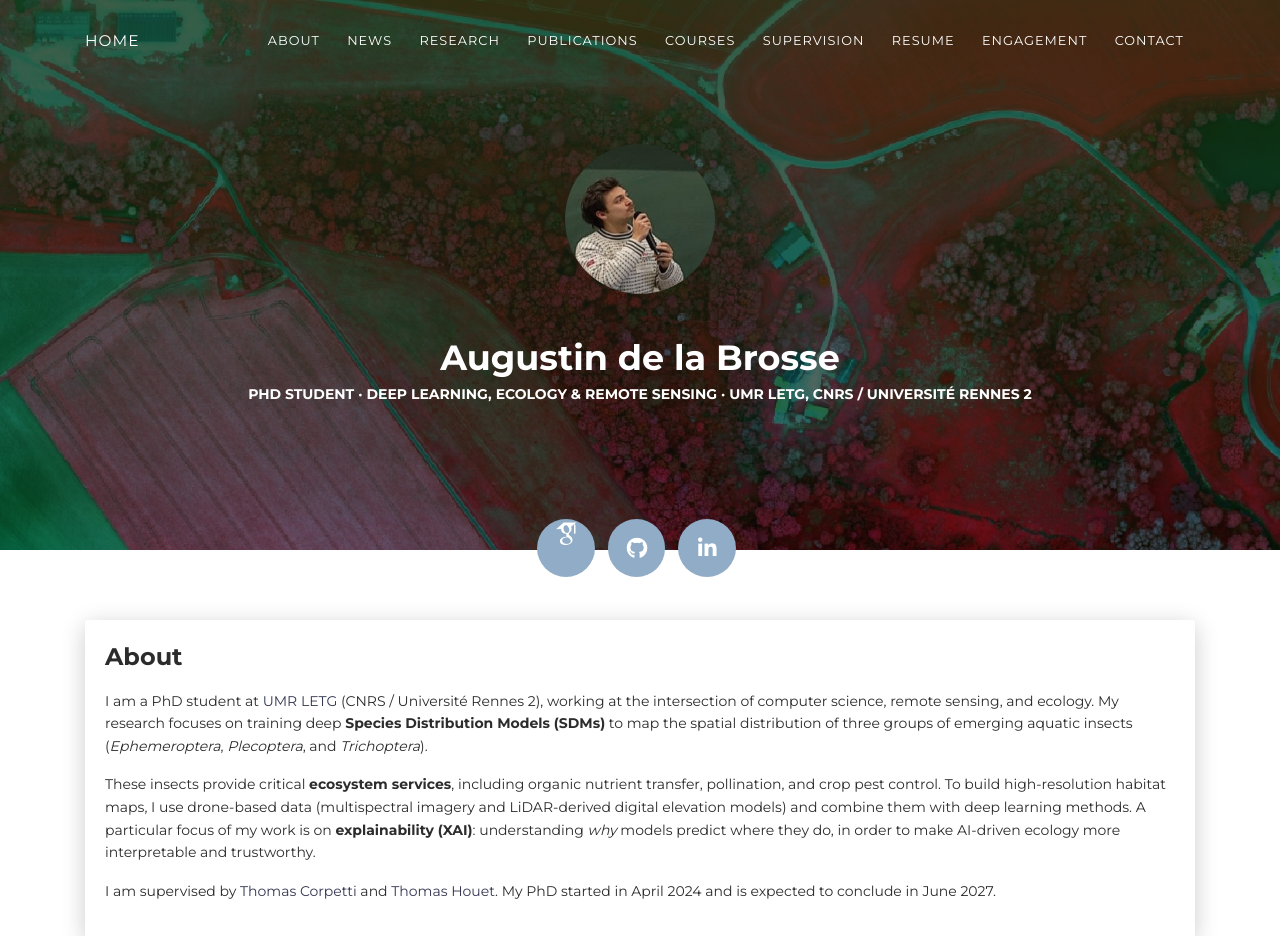
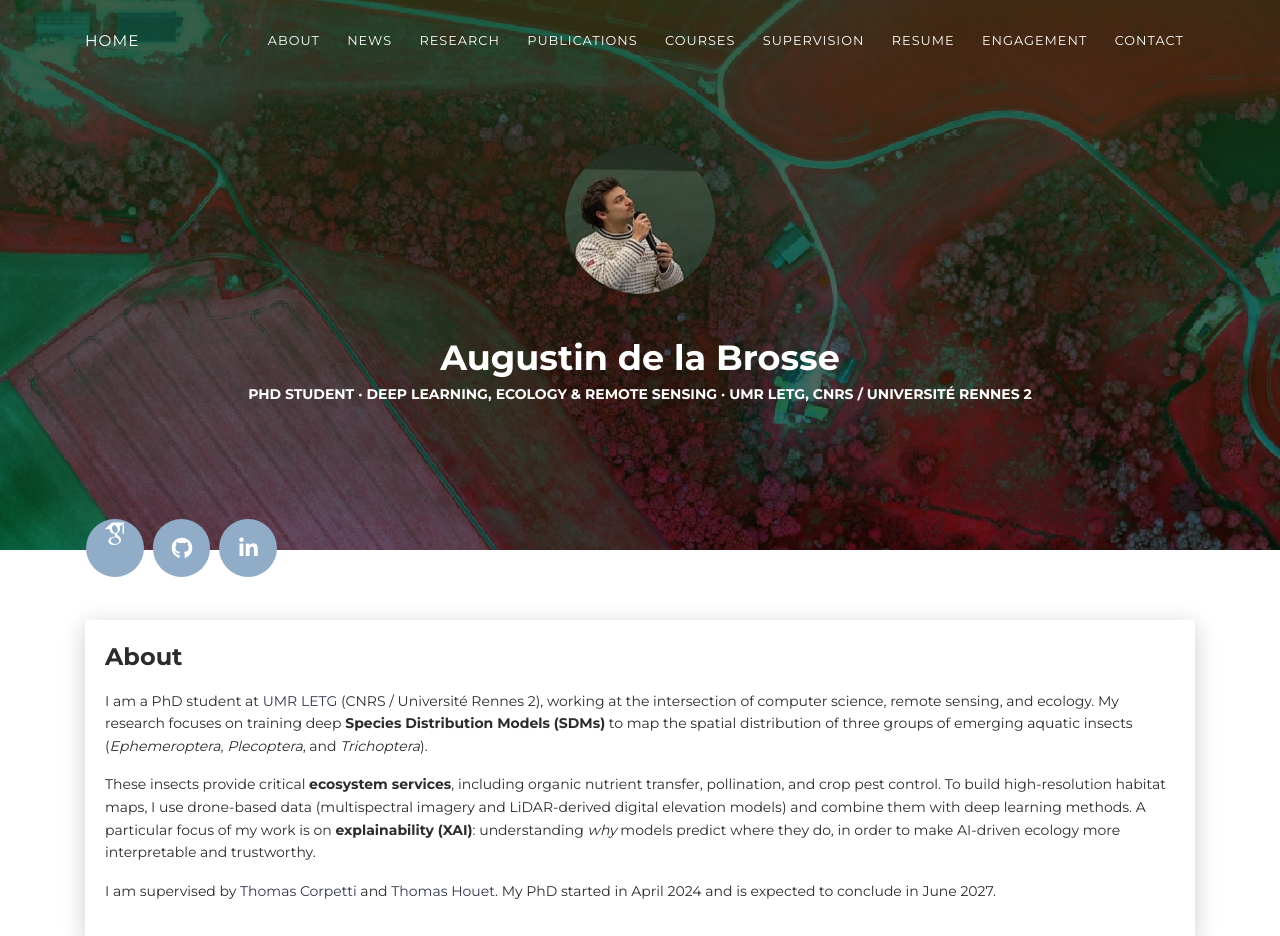
Before and after one commit to augustin-delabrosse/augustin-delabrosse.github.io, a plain HTML site: page index.html in a window 1280 px wide. Shown: the top 936 px of the page. Drawn offline with Linux system fonts and the light colour scheme; files whose address does not match are found by name.

Commit message:
Update index.html

```diff
--- a/index.html
+++ b/index.html
@@ -69,7 +69,7 @@
               </div>
               <div class="section">
                 <div class="container">
-                  <div class="button-container">
+                  <div class="button-container" style="display: flex; align-items: center;">
                     <a class="btn btn-default btn-round btn-lg btn-icon" href="https://scholar.google.com/citations?user=u7ARPK4AAAAJ&hl=en&oi=ao" target="_blank" rel="tooltip" title="Google Scholar">
                       <i class="ai ai-google-scholar ai-2x"></i>
                     </a>
```
